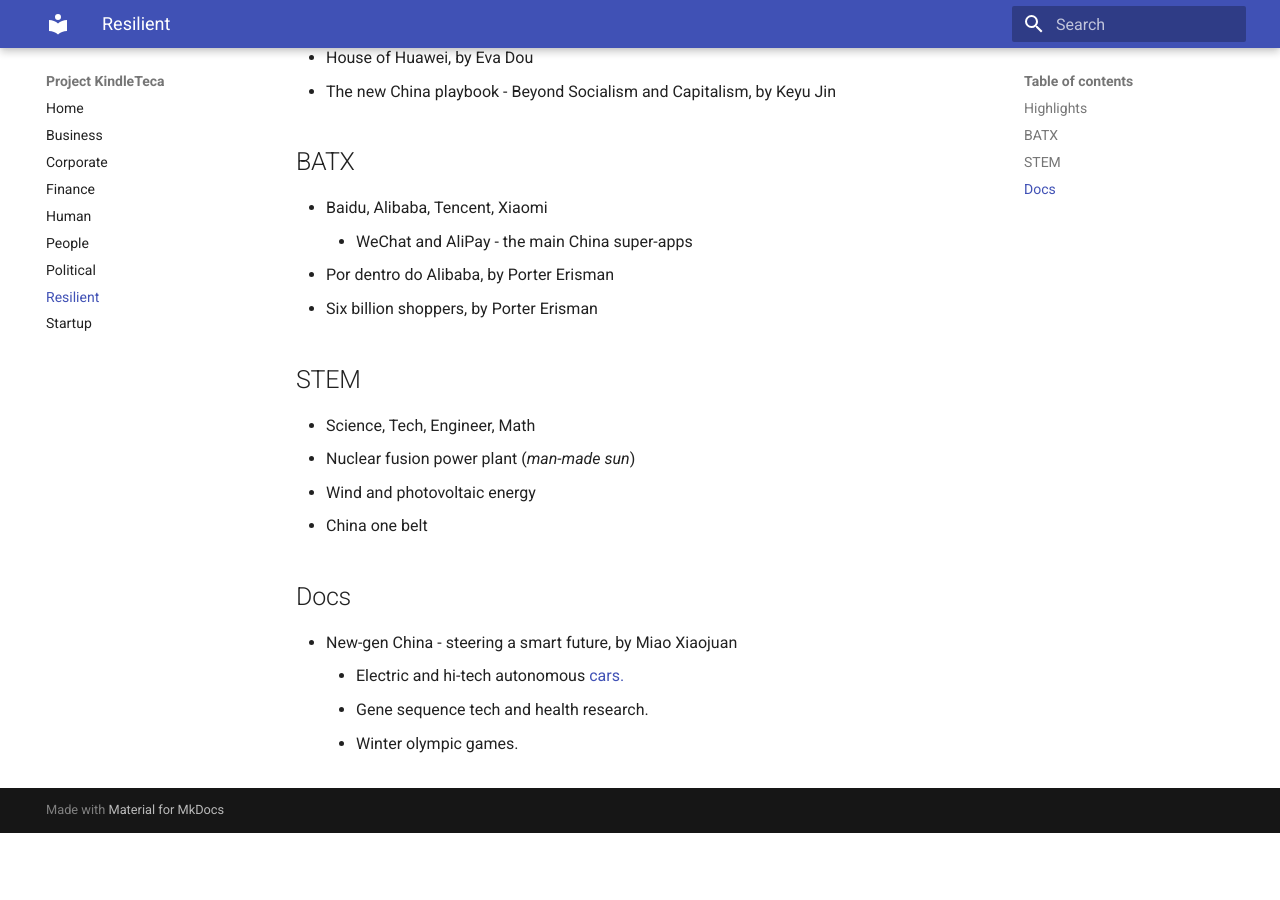
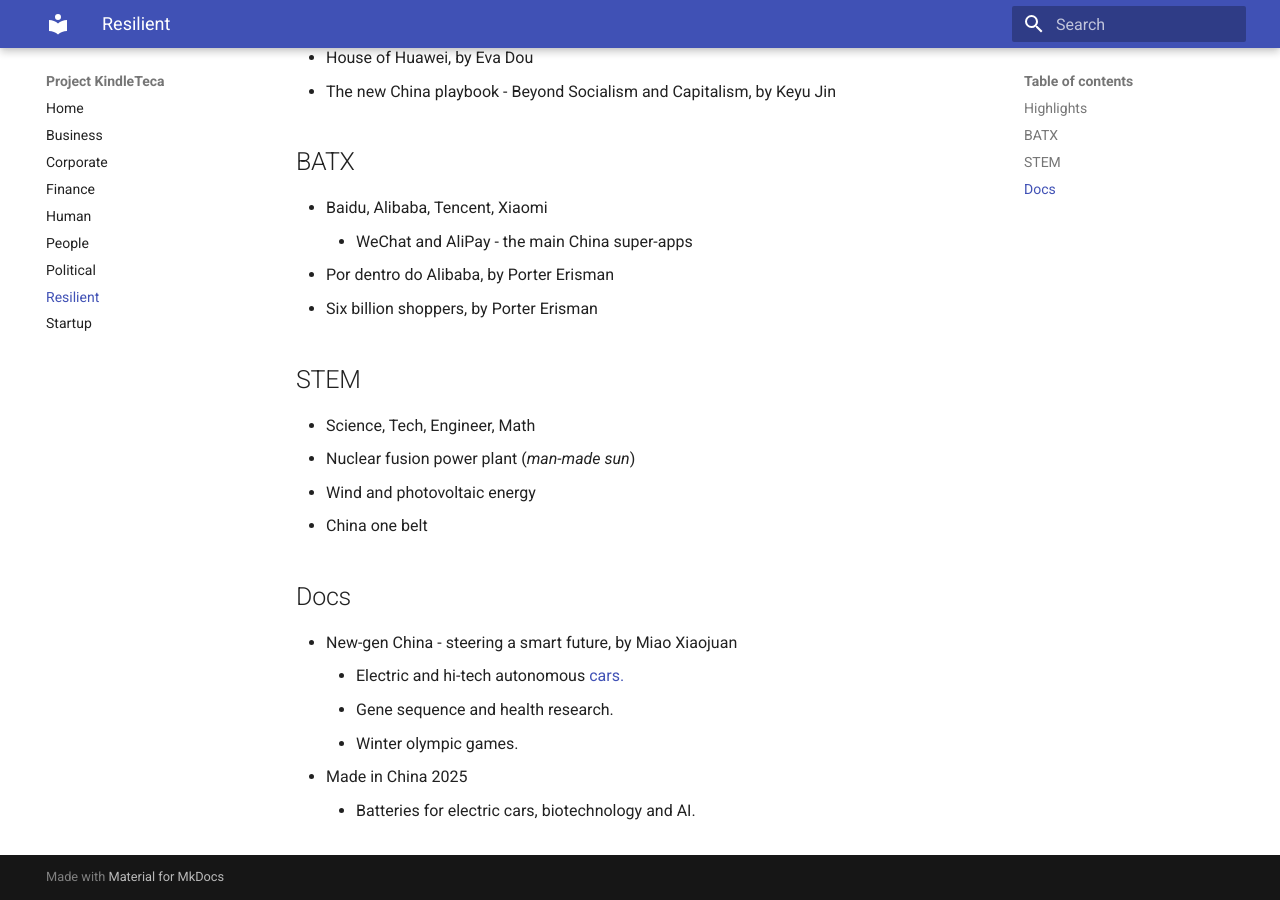
Before and after one commit to renatobrf/kindle-teca, an MkDocs documentation site: the page built from docs/china.md, in a window 1280 px wide and 900 px high, scrolled down 504 px. Built offline with MkDocs 1.6.1 and Material for MkDocs 9.7.7, drawn with Linux system fonts in a browser that asks for light colours; before the commit the page ends 1337 px from its top, so only the background shows below that.

Commit message:
updates.

```diff
--- a/docs/china.md
+++ b/docs/china.md
@@ -26,5 +26,7 @@
 ## Docs
 - New-gen China - steering a smart future, by Miao Xiaojuan
     - Electric and hi-tech autonomous [cars.](https://en.wikipedia.org/wiki/Electric_vehicle_industry_in_China)
-    - Gene sequence tech and health research.
+    - Gene sequence and health research.
     - Winter olympic games.
+- Made in China 2025
+    - Batteries for electric cars, biotechnology and AI.
```
Also changed, not shown: docs/political.md (+1 -0 lines).
